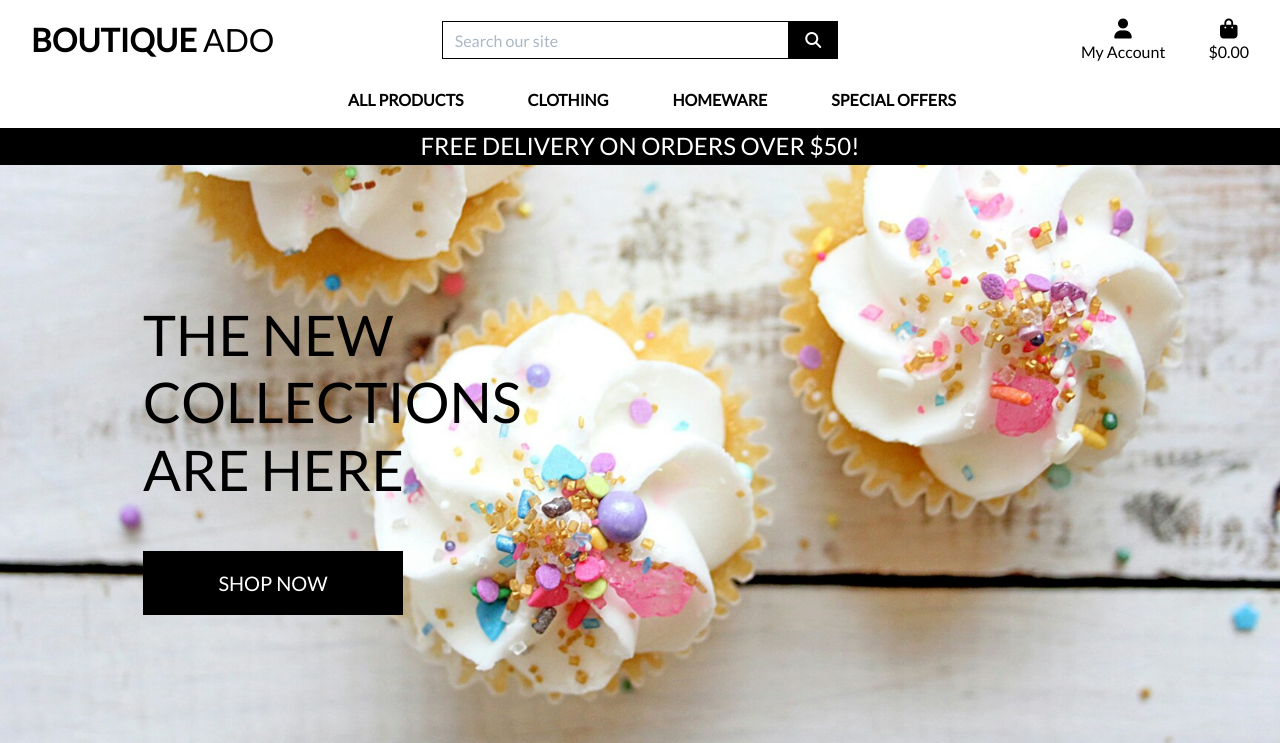
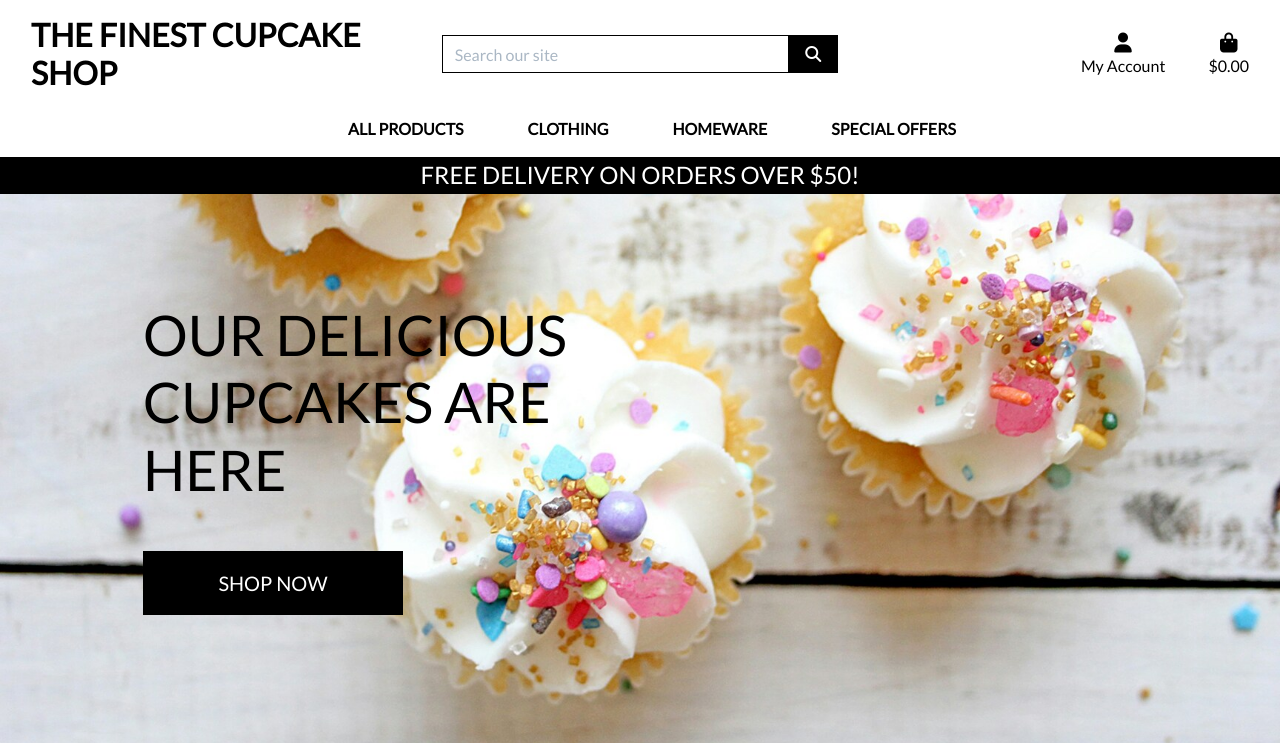
Before and after one commit to Ikayherce/finest-cupcake-shop, a Django app: page / in a window 1280 px wide. Shown: the top 743 px of the page. Run offline with Django 3.2, Linux system fonts and the light colour scheme; some libraries are stand-ins or nearby versions.

Commit message:
update shop name in templates

```diff
--- a/home/templates/home/index.html
+++ b/home/templates/home/index.html
@@ -14,7 +14,7 @@
     <div class="row h-100">
       <div class="col-7 col-md-6 my-auto">
         <h1 class="display-4 logo-font text-black">
-            The new collections are here
+           Our delicious cupcakes are here
         </h1>
         <div class="my-5">
             <h4>
--- a/templates/base.html
+++ b/templates/base.html
@@ -34,14 +34,14 @@
     {% block extra_js %}
     {% endblock %}
 
-    <title>Boutique Ado {% block extra_title %}{% endblock %}</title>
+    <title>The Finest Cupcake Shop {% block extra_title %}{% endblock %}</title>
   </head>
   <body>
     <header class="container-fluid fixed-top">
         <div id="topnav" class="row bg-white pt-lg-2 d-none d-lg-flex">
             <div class="col-12 col-lg-4 my-auto py-1 py-lg-0 text-center text-lg-left">
                 <a href="{% url 'home' %}" class="nav-link main-logo-link">
-                    <h2 class="logo-font text-black my-0"><strong>Boutique</strong> Ado</h2>
+                    <h2 class="logo-font text-black my-0"><strong>The Finest Cupcake Shop</strong></h2>
                 </a>
             </div>
             <div class="col-12 col-lg-4 my-auto py-1 py-lg-0">
```
